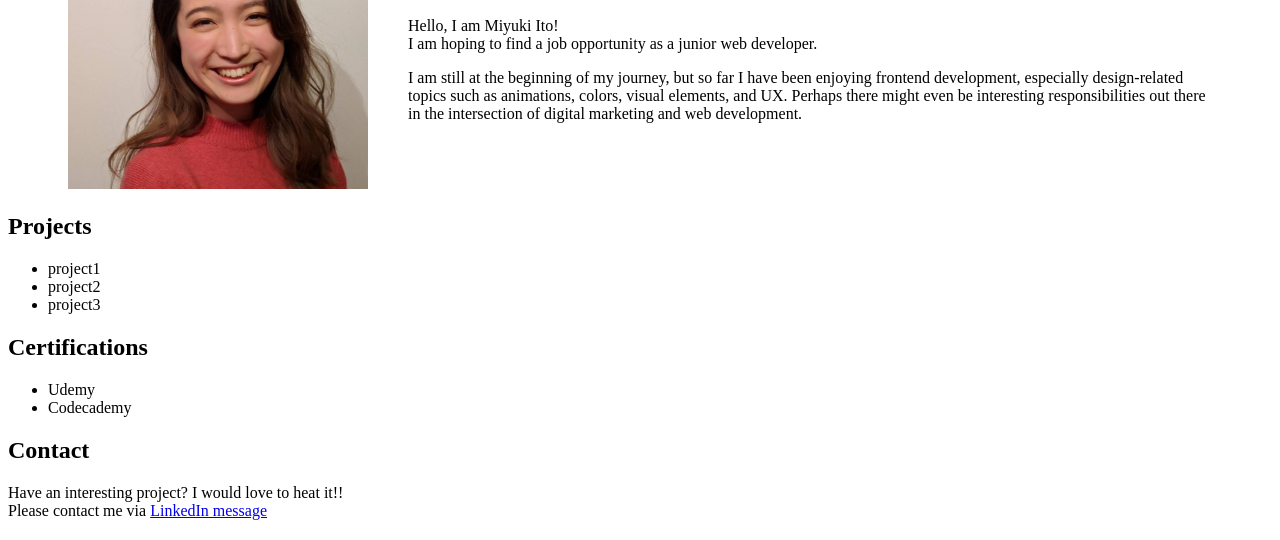
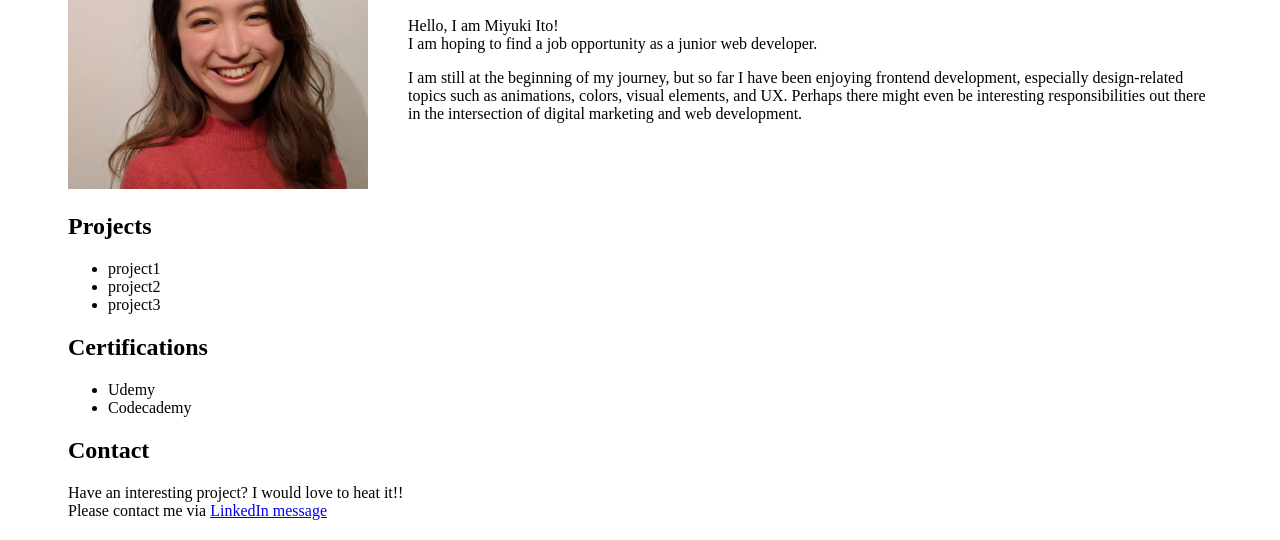
Before and after one commit to ito-miyuki/portfolio, a plain HTML site: page index.html in a window 1280 px wide. Shown: the part 459-999 px from the top of the page. Drawn offline with Linux system fonts and the light colour scheme.

Commit message:
add margin to each divs

```diff
--- a/index.html
+++ b/index.html
@@ -32,23 +32,28 @@
             </p>
         </div>
     </div>
+    <div class="container-projects">
         <h2>Projects</h2>
         <ul>
             <li>project1</li>
             <li>project2</li>
             <li>project3</li>
         </ul>
+    </div>
 
+    <div class="container-certifications">
     <h2>Certifications</h2>
         <ul>
             <li>Udemy</li>
             <li>Codecademy</li>
         </ul>
+    </div>
 
+    <div class="container-contact">
     <h2>Contact</h2>
     <p>Have an interesting project? I would love to heat it!!<br />
         Please contact me via <a target="_blank" href="https://www.linkedin.com/in/miyuki-ito/">LinkedIn message</a></p>
-
+    </div>
 </body>
 
 </html>
--- a/style.css
+++ b/style.css
@@ -27,3 +27,9 @@ header {
     margin-left: 40px;
     width: 70%;
 }
+
+.container-projects,
+.container-certifications,
+.container-contact {
+    margin: 20px 60px;
+}
```
Lines whose indentation alone changed are shown as unchanged.
